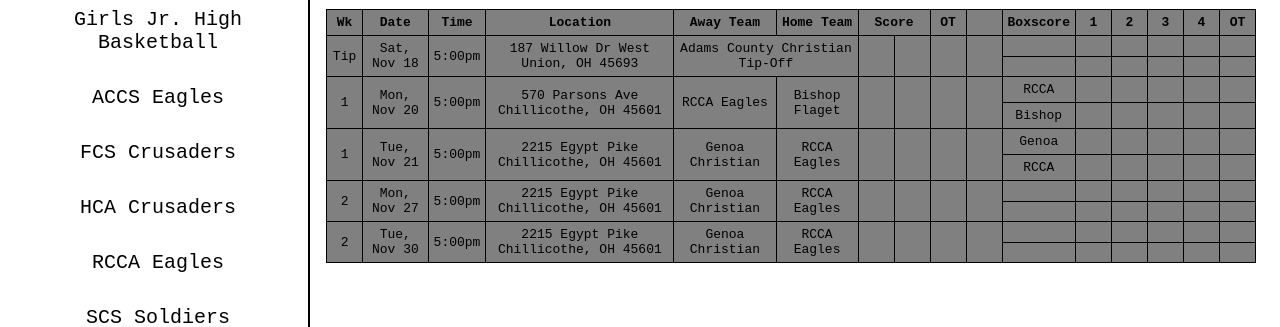
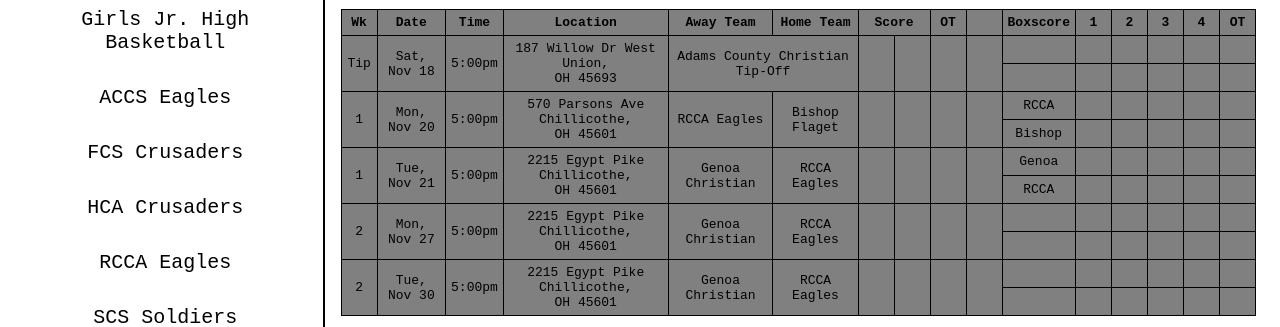
Before and after one commit to NeckbeardThePirate/SoccSports, a plain HTML site: page public/season-info.html in a window 1280 px wide. Shown: the part 489-816 px from the top of the page. Drawn offline with Linux system fonts and the light colour scheme.

Commit message:
added line break in address

```diff
--- a/public/season-info.html
+++ b/public/season-info.html
@@ -153,7 +153,7 @@
                         <td class="table-cell" rowspan="2">Tip</td>
                         <td class="table-cell" rowspan="2">Sat, Nov 18</td>
                         <td class="table-cell" rowspan="2">5:00pm</td>
-                        <td class="table-cell" rowspan="2">187 Willow Dr West Union, OH 45693</td>
+                        <td class="table-cell" rowspan="2">187 Willow Dr West Union, <br>OH 45693</td>
                         <td class="table-cell" rowspan="2" colspan="2">Adams County Christian Tip-Off</td>
                         <td class="table-cell" rowspan="2"></td>
                         <td class="table-cell" rowspan="2"></td>
@@ -179,7 +179,7 @@
                         <td class="table-cell" rowspan="2">1</td>
                         <td class="table-cell" rowspan="2">Mon, Nov 20</td>
                         <td class="table-cell" rowspan="2">5:00pm</td>
-                        <td class="table-cell" rowspan="2">570 Parsons Ave Chillicothe, OH 45601</td>
+                        <td class="table-cell" rowspan="2">570 Parsons Ave Chillicothe, <br>OH 45601</td>
                         <td class="table-cell" rowspan="2">RCCA Eagles</td>
                         <td class="table-cell" rowspan="2">Bishop Flaget</td>
                         <td class="table-cell" rowspan="2"></td>
@@ -206,7 +206,7 @@
                         <td class="table-cell" rowspan="2">1</td>
                         <td class="table-cell" rowspan="2">Tue, Nov 21</td>
                         <td class="table-cell" rowspan="2">5:00pm</td>
-                        <td class="table-cell" rowspan="2">2215 Egypt Pike Chillicothe, OH 45601</td>
+                        <td class="table-cell" rowspan="2">2215 Egypt Pike Chillicothe, <br>OH 45601</td>
                         <td class="table-cell" rowspan="2">Genoa Christian</td>
                         <td class="table-cell" rowspan="2">RCCA Eagles</td>
                         <td class="table-cell" rowspan="2"></td>
@@ -233,7 +233,7 @@
                         <td class="table-cell" rowspan="2">2</td>
                         <td class="table-cell" rowspan="2">Mon, Nov 27</td>
                         <td class="table-cell" rowspan="2">5:00pm</td>
-                        <td class="table-cell" rowspan="2">2215 Egypt Pike Chillicothe, OH 45601</td>
+                        <td class="table-cell" rowspan="2">2215 Egypt Pike Chillicothe, <br>OH 45601</td>
                         <td class="table-cell" rowspan="2">Genoa Christian</td>
                         <td class="table-cell" rowspan="2">RCCA Eagles</td>
                         <td class="table-cell" rowspan="2"></td>
@@ -260,7 +260,7 @@
                         <td class="table-cell" rowspan="2">2</td>
                         <td class="table-cell" rowspan="2">Tue, Nov 30</td>
                         <td class="table-cell" rowspan="2">5:00pm</td>
-                        <td class="table-cell" rowspan="2">2215 Egypt Pike Chillicothe, OH 45601</td>
+                        <td class="table-cell" rowspan="2">2215 Egypt Pike Chillicothe, <br>OH 45601</td>
                         <td class="table-cell" rowspan="2">Genoa Christian</td>
                         <td class="table-cell" rowspan="2">RCCA Eagles</td>
                         <td class="table-cell" rowspan="2"></td>
```
